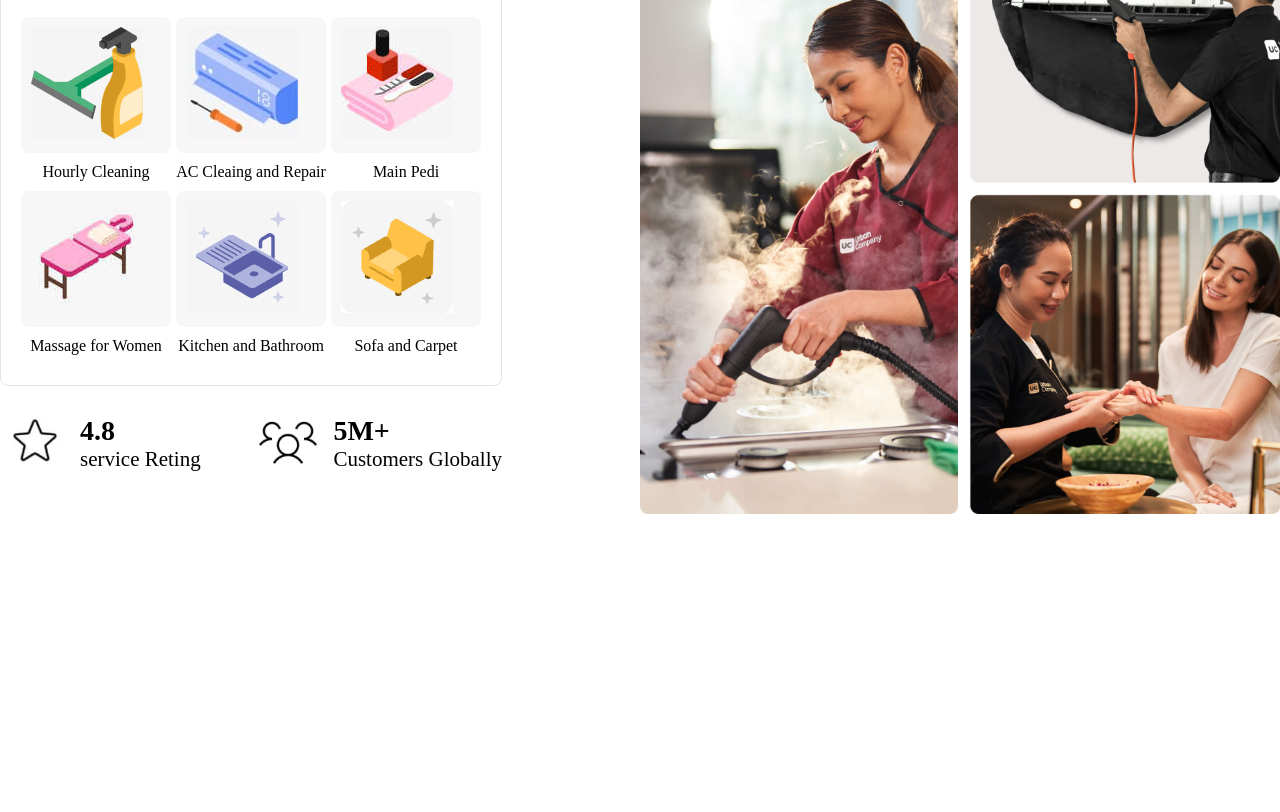
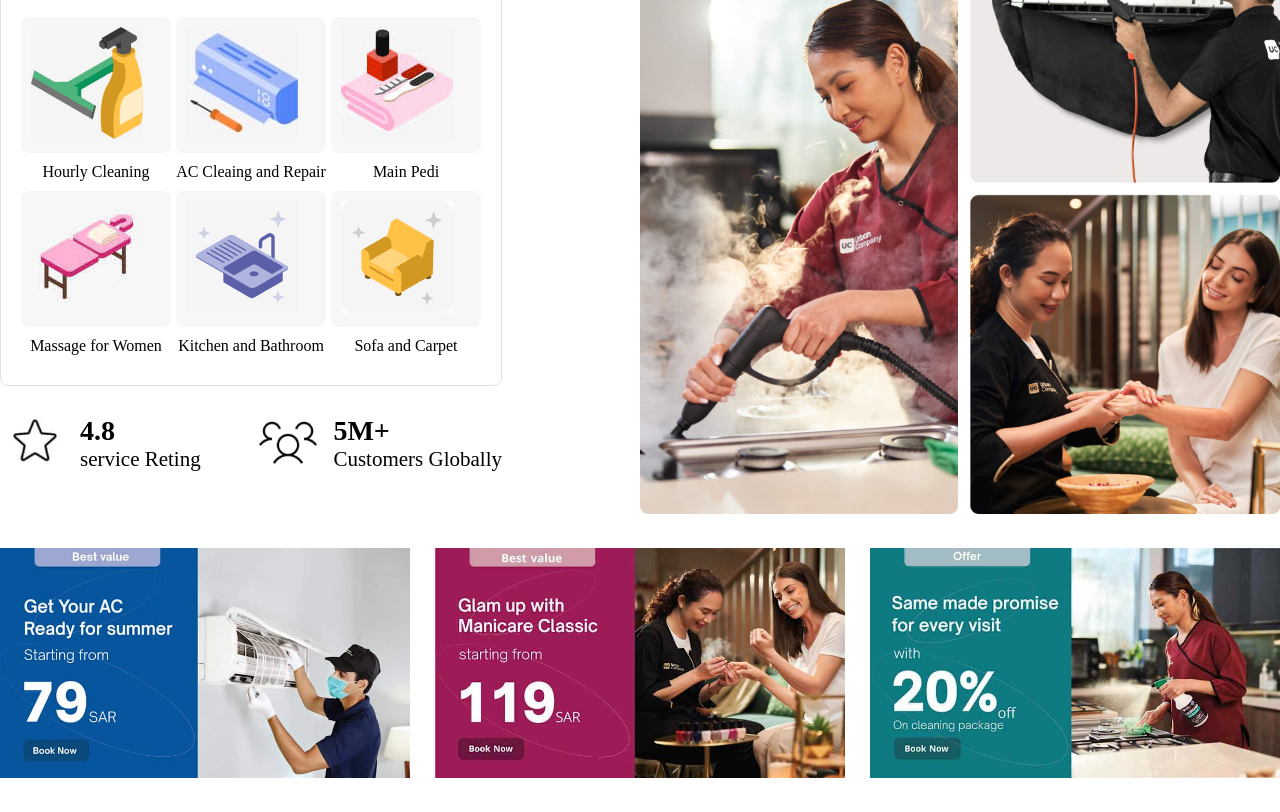
Before and after one commit to Masud-Rana-1002/urban-company, a plain HTML site: page index.html in a window 1280 px wide. Shown: the part 248-1060 px from the top of the page. Before the commit the page ends 800 px from the top, so only its background shows below. Drawn offline with Linux system fonts and the light colour scheme.

Commit message:
best deal section

```diff
--- a/index.html
+++ b/index.html
@@ -119,7 +119,9 @@
         </section>
         <!-- banner section End -->
          <section id="best-deal">
-
+            <div><img src="asset/del1.jpeg" alt=""></div>
+            <div><img src="asset/deal3.jpeg" alt=""></div>
+            <div><img src="asset/de3.jpeg" alt=""></div>
          </section>
     </main>
 </body>
--- a/style.css
+++ b/style.css
@@ -131,3 +131,14 @@ text-align: center;
    height: 100%;
 }
 /* banner section End */
+#best-deal {
+    display: flex;
+    justify-content: space-between;
+    margin: 30px 0;
+}
+#best-deal >div {
+    width: 32%;
+}
+#best-deal >div >img {
+    width: 100%;
+}
```
Also changed, not shown: asset/de3.jpeg (renamed from asset/1718977701070-75bf8a.jpeg), asset/deal3.jpeg (renamed from asset/1718977544100-2c368b.jpeg), asset/del1.jpeg (renamed from asset/1719996048874-4cc77b.jpeg).
